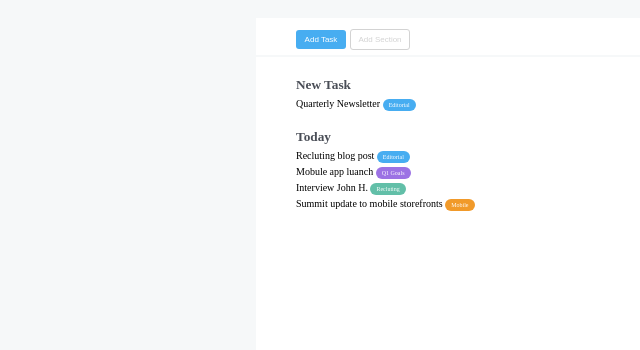
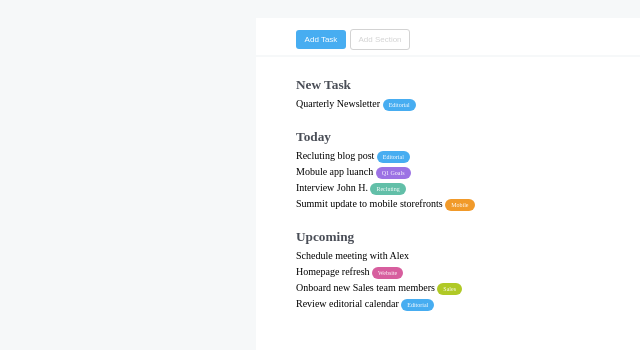
Before and after one commit to LarisaGimbu/html-css-toboolist, a plain HTML site: page index.html in a window 1280 px wide. Shown: the part 82-432 px from the top of the page, without its empty margins (0-640 px from the left). Drawn offline with Linux system fonts and the light colour scheme.

Commit message:
aggiunta upcoming

```diff
--- a/css/style.css
+++ b/css/style.css
@@ -114,3 +114,19 @@ button{
   color: white;
   font-size: 6px;
 }
+
+.website{
+  padding: 3px 6px;
+  border-radius: 10px;
+  background-color: rgb(215, 94, 158);
+  color: white;
+  font-size: 6px;
+}
+
+.sales{
+  padding: 3px 6px;
+  border-radius: 10px;
+  background-color: rgb(176, 201, 38);
+  color: white;
+  font-size: 6px;
+}
--- a/index.html
+++ b/index.html
@@ -36,10 +36,38 @@
         <!-- today  -->
         <div class="menu today">
           <h5 class="little-title">	 Today</h5>
-          <p class="done text">Recluting blog post <span class="editorial">Editorial</span></p>
-          <p class="done text"> Mobule app luanch <span class="q1-goals">Q1 Goals</span></p>
-          <p class="undone text"> Interview John H. <span class="recluting">Recluting</span></p>
-          <p class="done text"> Summit update to mobile storefronts <span class="mobile">Mobile</span></p>
+
+          <p class="done text">
+            Recluting blog post <span class="editorial">Editorial</span>
+          </p>
+          <p class="done text">
+            Mobule app luanch <span class="q1-goals">Q1 Goals</span>
+          </p>
+          <p class="undone text">
+            Interview John H. <span class="recluting">Recluting</span>
+          </p>
+          <p class="done text">
+            Summit update to mobile storefronts <span class="mobile">Mobile</span>
+          </p>
+        </div>
+
+        <!-- upcoming  -->
+        <div class="menu upcoming">
+          <h5 class="little-title">	 Upcoming</h5>
+
+          <p class="undone text">
+            Schedule meeting with Alex
+          </p>
+          <p class="done text">
+            Homepage refresh
+            <span class="website">Website</span>
+          </p>
+          <p class="done text">
+            Onboard new Sales team members <span class="sales">Sales</span>
+          </p>
+          <p class="done text">
+            Review editorial calendar <span class="editorial">Editorial</span>
+          </p>
         </div>
       </section>
     </div>
```
